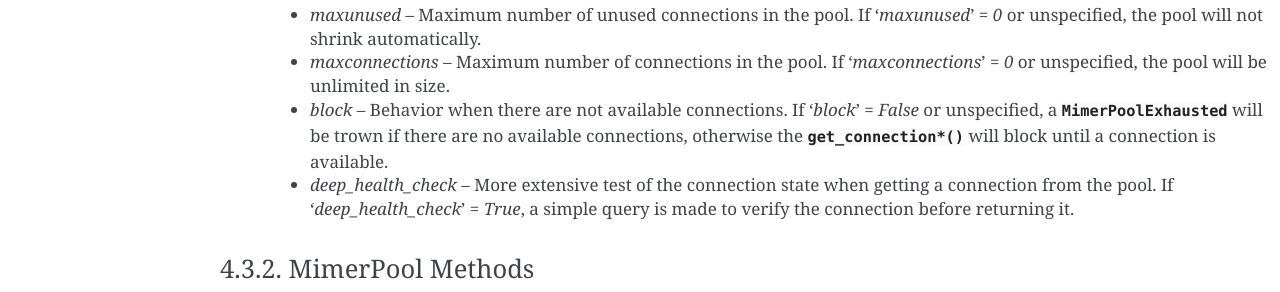
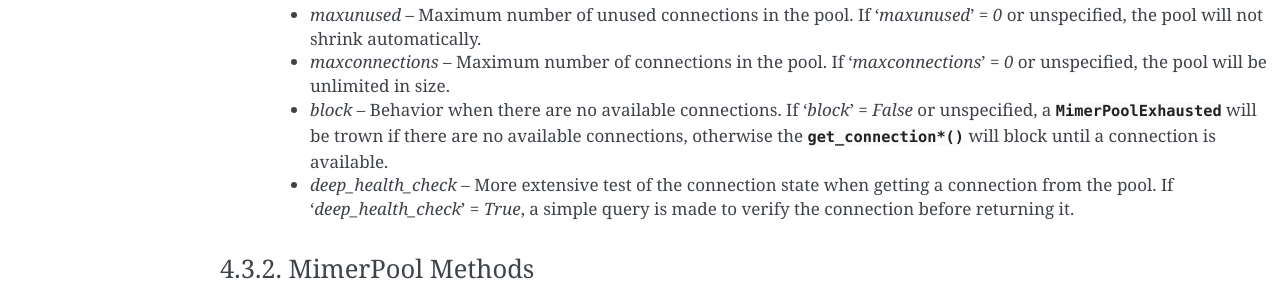
Before and after one commit to mimersql/MimerPy, a Sphinx documentation site: the page built from doc/mimerpy.rst, in a window 1280 px wide and 900 px high, scrolled down 3796 px. Shown: the part 162-454 px from the top of the window. Built offline with Sphinx 7.4.7, drawn with Linux system fonts in a browser that asks for light colours.

Commit message:
Minor language correction

```diff
--- a/doc/mimerpy.rst
+++ b/doc/mimerpy.rst
@@ -231,7 +231,7 @@
       the pool will not shrink automatically.
     * *maxconnections* -- Maximum number of connections in the pool. If '*maxconnections*' = `0` or unspecified,
       the pool will be unlimited in size.
-    * *block* -- Behavior when there are not available connections. If '*block*' = `False` or unspecified,
+    * *block* -- Behavior when there are no available connections. If '*block*' = `False` or unspecified,
       a :exc:`~MimerPoolExhausted` will be trown if there are no available connections, otherwise the :meth:`get_connection*()`
       will block until a connection is available.
     * *deep_health_check* -- More extensive test of the connection state when getting a connection from the pool.
```
